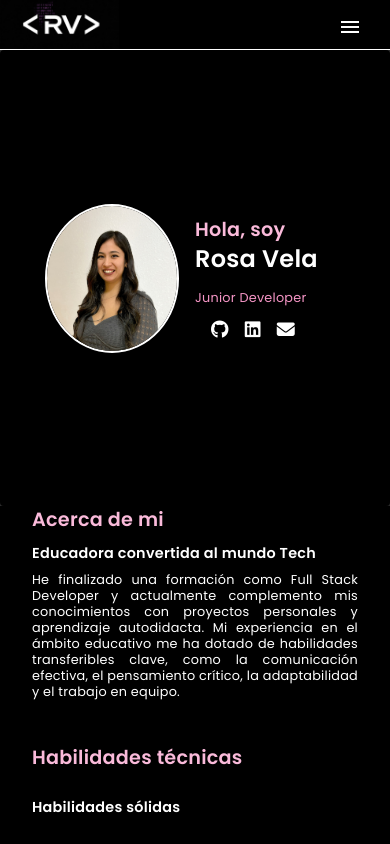
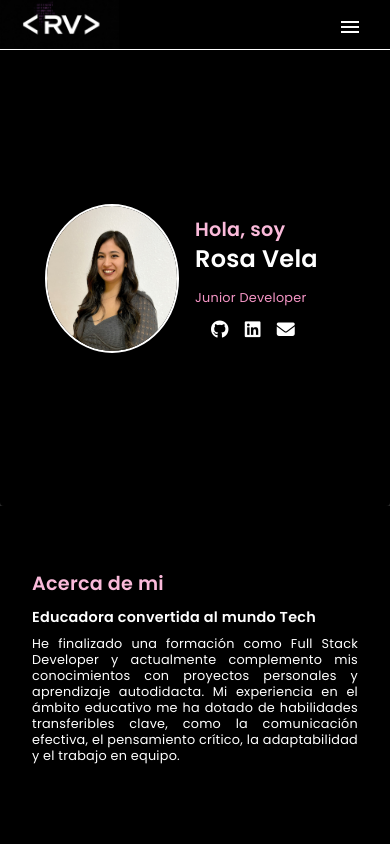
Before and after one commit to Rosymer96/Portfolio, an Angular app: page /projects in a window 390 px wide. Built offline with nearby package versions, Linux system fonts and the light colour scheme; grey boxes are pictures that could not be loaded.

Commit message:
Menu-mobile con scroll implemtado con ajustes de scss

```diff
--- a/src/app/components/about/about.component.scss
+++ b/src/app/components/about/about.component.scss
@@ -3,7 +3,7 @@
   display: flex;
   flex-direction: column;
   align-items: start;
-  padding: 0 2rem 2rem 2rem;
+  padding: 4rem 2rem 0rem 2rem;
   line-height: 0.8rem;
 
   .sub-title {
--- a/src/app/components/contact/contact.component.scss
+++ b/src/app/components/contact/contact.component.scss
@@ -3,7 +3,7 @@
   display: flex;
   flex-direction: column;
   align-items: start;
-  padding: 0 2rem 2rem 2rem;
+  padding: 4rem 2rem 2rem 2rem;
   line-height: 0.8rem;
   .sub-title {
     line-height: 1.8rem;
@@ -22,7 +22,7 @@
       justify-content: start;
       align-items: baseline;
       &:hover {
-      color: #ecdde5;
+        color: #ecdde5;
       }
       .icon {
         font-size: 1rem;
--- a/src/app/components/header/header.component.scss
+++ b/src/app/components/header/header.component.scss
@@ -1,6 +1,6 @@
 .nav {
   display: flex;
-  position: sticky;
+  position: fixed;
   z-index: 1;
   height: 50px;
   background-color: black;
@@ -37,6 +37,8 @@
   }
 
   @media (min-width: 768px) {
+    position: sticky;
+
     padding-left: 20px;
 
     .logo {
--- a/src/app/components/home/home.component.scss
+++ b/src/app/components/home/home.component.scss
@@ -2,9 +2,10 @@
   background-color: black;
   display: flex;
   flex-direction: row;
-  height: calc(60vh - 50px);
+  height: 60vh;
   justify-content: space-around;
   align-items: center;
+  padding-top: 50px;
   .img-container {
     display: flex;
     justify-content: right;
--- a/src/app/components/projects/projects.component.scss
+++ b/src/app/components/projects/projects.component.scss
@@ -3,7 +3,7 @@
   display: flex;
   flex-direction: column;
   align-items: start;
-  padding: 0 2rem 3rem 2rem;
+  padding: 4rem 2rem 0rem 2rem;
 
   .sub-tittle {
     line-height: 1.8rem;
--- a/src/app/components/skills/skills.component.scss
+++ b/src/app/components/skills/skills.component.scss
@@ -1,7 +1,7 @@
 .skills-container {
   display: flex;
   flex-direction: column;
-  padding: 0 2rem 2rem 2rem;
+  padding: 4rem 2rem 0rem 2rem;
   line-height: 0.8rem;
   background-color: black;
 
```
